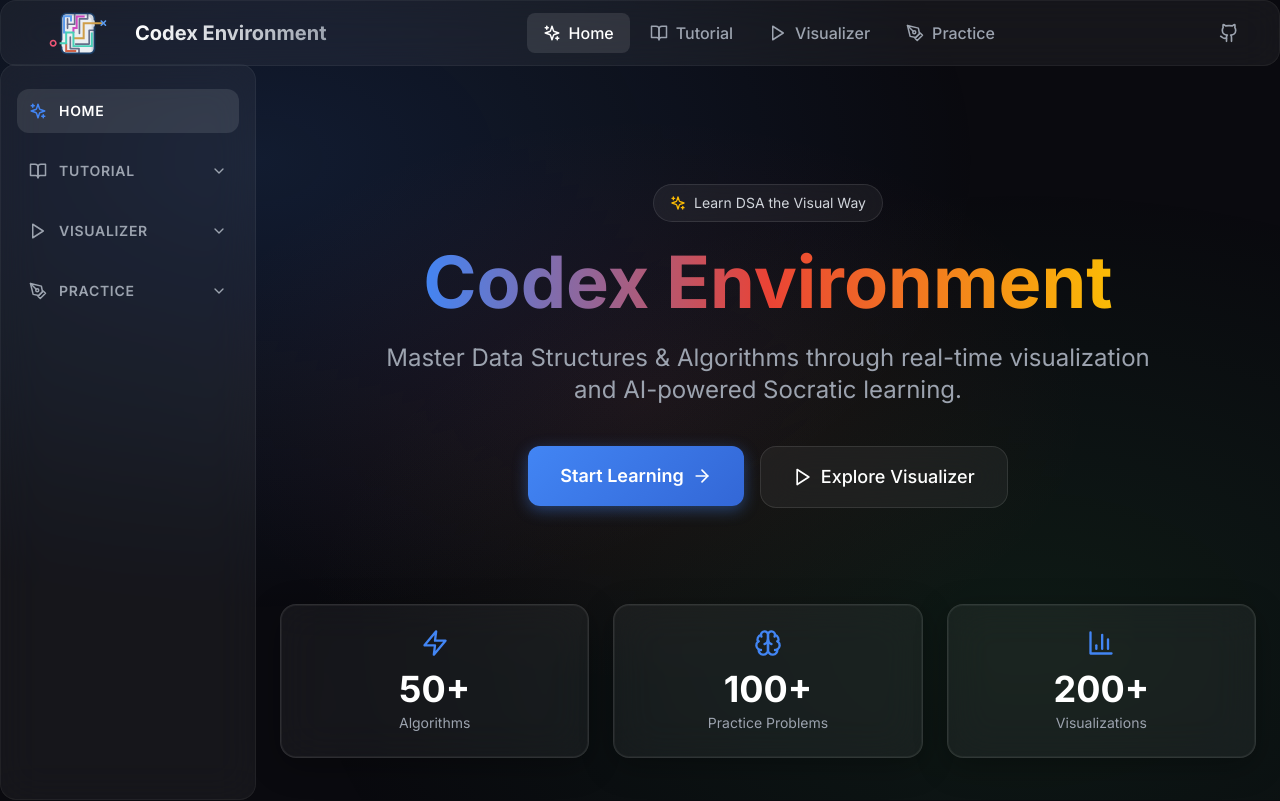
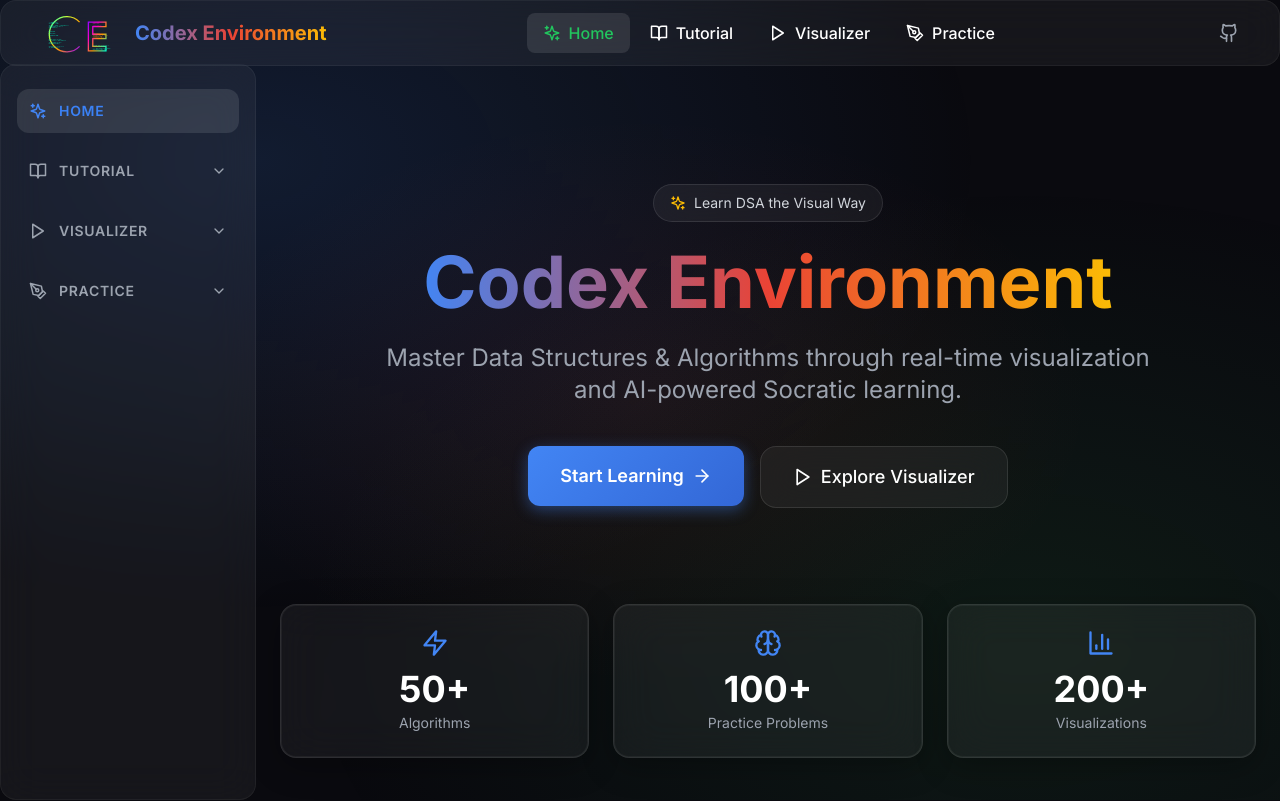
Before and after one commit to VivekYadav-77/Codex-Environment, a React (Vite) app in the folder frontend/: page / in a window 1280 px wide. Shown: the top 801 px of the page. Built offline with nearby package versions, Linux system fonts and the light colour scheme.

Commit message:
updated logo and fixed some colors. Full Progress Dashboard coming soon

```diff
--- a/frontend/package.json
+++ b/frontend/package.json
@@ -1,5 +1,5 @@
 {
-  "name": "code-odyssey",
+  "name": "codex-environment",
   "private": true,
   "version": "1.0.0",
   "type": "module",
--- a/frontend/src/components/layout/Navbar.jsx
+++ b/frontend/src/components/layout/Navbar.jsx
@@ -38,14 +38,12 @@ export default function Navbar() {
                 <div className="flex items-center justify-between h-16">
                     {/* Logo */}
                     <Link to="/" className="flex items-center gap-3">
-                        <motion.div
-                            whileHover={{ rotate: 180 }}
-                            transition={{ duration: 0.5 }}
+                        <div className="mb-2"
                         >
                         <img src={logo} alt="" style={{ width: "90px", height: "90px" }} />
-                        </motion.div>
+                        </div>
 
-                        <span className="text-xl font-bold bg-gradient-to-r from-white to-gray-400 bg-clip-text text-transparent">
+                        <span className="text-xl font-bold bg-gradient-to-r from-google-blue via-google-red to-google-yellow bg-clip-text text-transparent">
                             Codex Environment
                         </span>
                     </Link>
@@ -61,7 +59,7 @@ export default function Navbar() {
                                     className="relative px-4 py-2 rounded-lg transition-colors"
                                 >
                                     <motion.div
-                                        className={`flex items-center gap-2 ${isActive ? 'text-white' : 'text-gray-400 hover:text-white'
+                                        className={`flex items-center gap-2 ${isActive ? 'text-green-500' : 'text-white hover:text-white'
                                             }`}
                                     >
                                         <Icon size={18} />
--- a/frontend/src/components/layout/Sidebar.jsx
+++ b/frontend/src/components/layout/Sidebar.jsx
@@ -151,7 +151,7 @@ export default function Sidebar() {
                     md:translate-x-0
                 `}
             >
-                <div className="h-full overflow-y-auto py-6 px-4">
+                <div className="h-full overflow-y-auto py-6 px-4 ">
                     <div className="space-y-4">
                         {menuSections.map((section) => {
                             // Check if this is the active route (exact match for Home, startsWith for others)
@@ -168,13 +168,13 @@ export default function Sidebar() {
                                         key={section.title}
                                         to={section.path}
                                         onClick={closeSidebar}
-                                        className="block rounded-xl overflow-hidden"
+                                        className="block rounded-xl overflow-hidden text to-blue-700"
                                     >
                                         <div className={`
                                             w-full flex items-center gap-3 px-3 py-3 text-sm font-semibold
                                             transition-all duration-200 uppercase tracking-wider
                                             ${isSectionActive
-                                                ? 'text-white bg-white/10'
+                                                ? 'text-blue-500 bg-white/10'
                                                 : 'text-gray-400 hover:text-white hover:bg-white/5'
                                             }
                                         `}>
@@ -187,7 +187,7 @@ export default function Sidebar() {
 
                             // 3. Existing logic for Collapsible Sections
                             return (
-                                <div key={section.title} className="rounded-xl overflow-hidden">
+                                <div key={section.title} className="rounded-xl overflow-hidde">
                                     <button
                                         onClick={() => toggleSection(section.title)}
                                         className={`
@@ -195,7 +195,7 @@ export default function Sidebar() {
                                             transition-all duration-200 uppercase tracking-wider
                                             ${isSectionActive
                                                 ? 'text-white bg-white/10'
-                                                : 'text-gray-400 hover:text-white hover:bg-white/5'
+                                                : 'text-gray-400 hover:text-green-500 hover:bg-white/5'
                                             }
                                         `}
                                     >
```
Also changed, not shown: frontend/src/assets/logo.svg, 1 other file (tests, documents, lock files or other folders).
